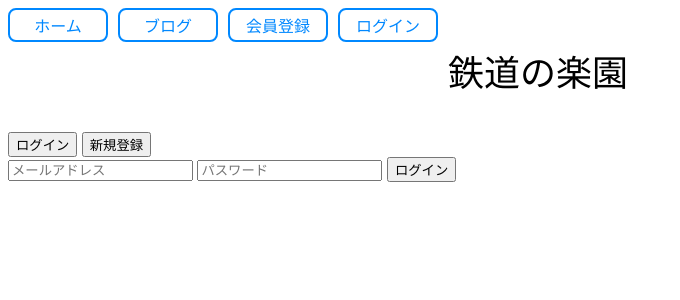
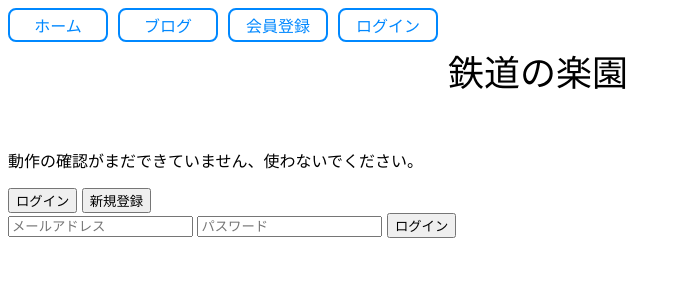
Before and after one commit to trainparadise/trainparadise, a Jekyll site: the page built from login.html, in a window 1280 px wide. Shown: the top 300 px of the page, without its empty margins (0-680 px from the left). Built offline with Jekyll 4.4.1, drawn with Linux system fonts in a browser that asks for light colours; comment, search, counter and statistics services are not loaded.

Commit message:
Update login.html

```diff
--- a/login.html
+++ b/login.html
@@ -2,6 +2,8 @@
 layout: default
 title: 鉄道の楽園
 ---
+
+<p>動作の確認がまだできていません、使わないでください。</p>
 
 <div>
   <button onclick="showLogin()">ログイン</button>
```
